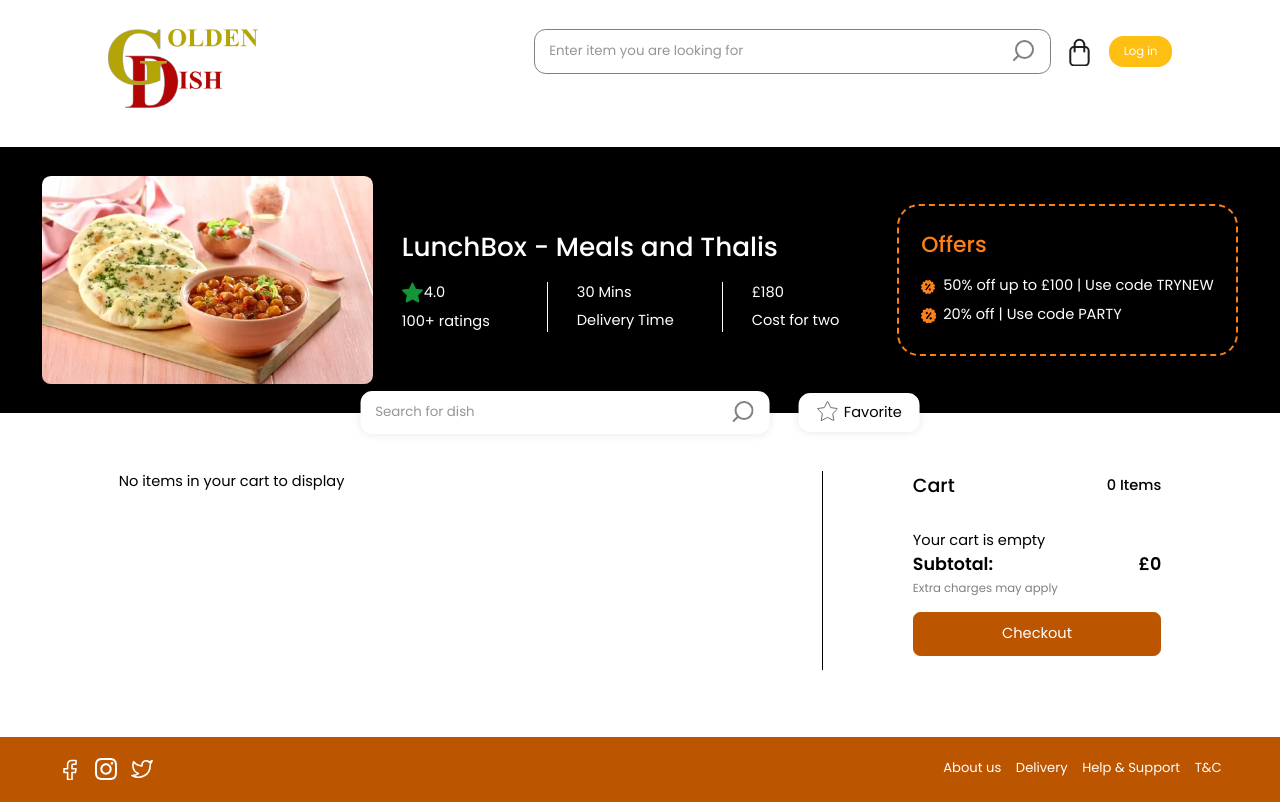
After one commit to sirlawglobal/chinnese-restaurant, a PHP site: page /chinnese-restaurant/cart/index.php in a window 1280 px wide. The commit adds this page. Run offline with PHP 8.4, Linux system fonts and the light colour scheme; some libraries are stand-ins or nearby versions; some web fonts are replaced.

Commit message:
xssx
sxssx

```diff
--- /dev/null
+++ b/cart/index.php
@@ -0,0 +1,356 @@
+<?php require_once __DIR__ . '/../BackEnd/config/init.php';  ?>
+
+<!DOCTYPE html>
+<html lang="en">
+  <head>
+    <meta charset="UTF-8" />
+    <meta name="viewport" content="width=device-width, initial-scale=1.0" />
+    <title>Golden Dish | Cart</title>
+    <link rel="stylesheet" href="../assets/styles/main.css" />
+    <link rel="stylesheet" href="../assets/styles/cart.css" />
+    <!-- Include DOMPurify for sanitization -->
+    <script src="https://cdn.jsdelivr.net/npm/dompurify@2.3.6/dist/purify.min.js"></script>
+  </head>
+  <body>
+    <div id="sprite" class="hidden"></div>
+    <div class="wrapper">
+      <header class="header">
+        <div class="header__top">
+          <div class="flex column">
+            <a href="../" class="header__logo">
+              <img src="../assets/images/logo2.webp" alt="Golden Dish Logo" />
+            </a>
+          </div>
+          <div class="flex justify-end align-center wrap">
+            <div class="header__search">
+              <input
+                type="text"
+                placeholder="Enter item you are looking for"
+                class="search__input"
+                aria-label="Search for menu items"
+              />
+              <button class="search__button" aria-label="Search">
+                <svg class="icon"><use href="#search"></use></svg>
+              </button>
+            </div>
+            <button
+              class="button--cart flex align-center justify-center"
+              aria-label="View cart"
+            >
+              <svg class="icon"><use href="#bag"></use></svg>
+              <span class="cart-badge">0</span>
+            </button>
+            <div class="buttons">
+            <?php  if(isLoggedIn()): ?>
+         <a class="button button-primary" href="../BackEnd/controller/auth/logout.php">Logout</a>
+           <?php  else: ?>
+            <a class="button button-primary" href="../login/">Log in</a>
+              <?php  endif; ?>
+
+              </div>
+            <!-- <button class="button button--signin">Sign in</button> -->
+          </div>
+        </div>
+      </header>
+    </div>
+    <main class="main">
+      <section class="details">
+        <div class="flex align-center justify-center">
+          <div class="details__content flex align-center">
+            <div class="details__image">
+              <img src="../assets/images/cart-img.png" alt="Golden Dish" />
+            </div>
+            <div class="details__info">
+              <h2 class="details__title">LunchBox - Meals and Thalis</h2>
+              <div class="flex info justify-center">
+                <div class="info__details">
+                  <div class="rating flex align-center">
+                    <svg class="icon"><use href="#star"></use></svg>
+                    <span class="rating__text">4.0</span>
+                  </div>
+                  <p class="info__text">100+ ratings</p>
+                </div>
+                <div class="info__details">
+                  <div class="info__text">30 Mins</div>
+                  <div class="info__text">Delivery Time</div>
+                </div>
+                <div class="info__details">
+                  <div class="info__text">£180</div>
+                  <div class="info__text">Cost for two</div>
+                </div>
+              </div>
+            </div>
+          </div>
+          <div class="details__offer">
+            <h3>Offers</h3>
+            <ul class="details_list">
+              <li class="list__item">50% off up to £100 | Use code TRYNEW</li>
+              <li class="list__item">20% off | Use code PARTY</li>
+            </ul>
+          </div>
+        </div>
+      </section>
+      <section class="content">
+        <div class="flex align-center justify-between search-container">
+          <div class="header__search">
+            <input
+              class="search__input"
+              placeholder="Search for dish"
+              aria-label="Search for dish in cart"
+            />
+            <button class="search__button" aria-label="Search cart">
+              <svg class="icon">
+                <use href="#search"></use>
+              </svg>
+            </button>
+          </div>
+          <div class="favourite flex align-center justify-center">
+            <svg class="icon">
+              <use href="#fav"></use>
+            </svg>
+            Favorite
+          </div>
+        </div>
+        <div class="flex justify-center">
+          <div class="dishes">
+            <!-- Dishes will be populated dynamically based on cart items -->
+          </div>
+          <div class="cart">
+            <div class="flex justify-between align-center cart__header">
+              <h3 class="cart__title">Cart</h3>
+              <p class="cart__count">0 Items</p>
+            </div>
+            <div class="cart__content">
+              <!-- Cart items will be populated dynamically -->
+            </div>
+            <div class="cart__subtotal">
+              <div>
+                <p class="cart__subtotal__text">Subtotal:</p>
+                <small class="note">Extra charges may apply</small>
+              </div>
+              <p class="cart__subtotal__price">£0</p>
+            </div>
+            <a href="../checkout/" class="button--checkout">Checkout</a>
+          </div>
+        </div>
+      </section>
+    </main>
+    <footer class="footer flex align-center justify-between">
+      <div class="footer__content">
+        <div class="footer__socials">
+          <a href="#" class="footer__icon">
+            <svg class="icon"><use href="#facebook"></use></svg>
+          </a>
+          <a href="#" class="footer__icon">
+            <svg class="icon"><use href="#insta"></use></svg>
+          </a>
+          <a href="#" class="footer__icon">
+            <svg class="icon"><use href="#twitter"></use></svg>
+          </a>
+        </div>
+      </div>
+      <nav class="footer__nav">
+        <a href="#" class="footer__link">About us</a>
+        <a href="#" class="footer__link">Delivery</a>
+        <a href="#" class="footer__link">Help & Support</a>
+        <a href="#" class="footer__link">T&C</a>
+      </nav>
+    </footer>
+
+    <script>
+      // Load SVG sprite
+      const sprite = document.getElementById("sprite");
+      (async () => {
+        try {
+          const data = await fetch("../assets/icons-sprite.svg").then(
+            (response) => response.text()
+          );
+          sprite.innerHTML = data;
+        } catch (error) {
+          console.error("Error loading SVG sprite:", error);
+        }
+      })();
+
+      document.addEventListener("DOMContentLoaded", function () {
+        const cartContainer = document.querySelector(".cart__content");
+        const dishesContainer = document.querySelector(".dishes");
+        const cartCount = document.querySelector(".cart__count");
+        const cartSubtotal = document.querySelector(".cart__subtotal__price");
+        const cartButton = document.querySelector(".button--cart");
+        const cartBadge = cartButton.querySelector(".cart-badge");
+        let cartItems = JSON.parse(localStorage.getItem("cart")) || [];
+
+        // Function to render cart items and dishes
+        function renderCartItems() {
+          cartContainer.innerHTML = "";
+          dishesContainer.innerHTML = "";
+
+          if (cartItems.length === 0) {
+            cartContainer.innerHTML = '<p class="empty-cart-message">Your cart is empty</p>';
+            dishesContainer.innerHTML = '<p class="empty-dishes-message">No items in your cart to display</p>';
+            cartCount.textContent = "0 Items";
+            cartSubtotal.textContent = "£0";
+            cartBadge.textContent = "0";
+            cartBadge.style.display = "none";
+            return;
+          }
+
+          // Get categories from localStorage
+          const categories = JSON.parse(localStorage.getItem("menu_categories")) || [];
+
+          // Helper function to get category name by id
+          function getCategoryNameById(id) {
+            const category = categories.find(cat => cat.id === id);
+            return category ? category.name : "Unknown";
+          }
+
+          // Render items in cart
+          cartItems.forEach((item, index) => {
+            const categoryName = getCategoryNameById(item.category);
+
+            // Render in cart
+            const cartItem = document.createElement("div");
+            cartItem.className = "cart__item";
+            cartItem.innerHTML = `
+              <p class="dish__origin">from <span>${DOMPurify.sanitize(categoryName)}</span></p>
+              <div class="flex justify-between align-center">
+                <div class="item__details">
+                  <h4 class="item__title">${DOMPurify.sanitize(item.name)} (${DOMPurify.sanitize(item.portion)})</h4>
+                  <p class="item__price">£${(parseFloat(item.price) || 0).toFixed(2)}</p>
+                </div>
+                <div class="cart__actions">
+                  <button class="action__button" aria-label="Decrease quantity of ${DOMPurify.sanitize(item.name)}">-</button>
+                  <input class="item__count" type="number" min="1" value="${item.quantity}" aria-label="Quantity of ${DOMPurify.sanitize(item.name)}" />
+                  <button class="action__button" aria-label="Increase quantity of ${DOMPurify.sanitize(item.name)}">+</button>
+                </div>
+              </div>
+            `;
+            cartContainer.appendChild(cartItem);
+
+            // Render in dishes with full description
+            const dishItem = document.createElement("div");
+            dishItem.className = "dish flex align-center justify-between";
+            dishItem.innerHTML = `
+              <div class="dish__details">
+                <h3 class="dish__title">${DOMPurify.sanitize(item.name)}</h3>
+                <span class="dish__price">£${(parseFloat(item.price) || 0).toFixed(2)}</span>
+                <p class="dish__description">${DOMPurify.sanitize(item.description || "No description available")}</p>
+              </div>
+              <button class="button button--add"  style='visibility:hidden'>Add +</button>
+            `;
+            dishesContainer.appendChild(dishItem);
+          });
+
+          updateCartBadge();
+          updateTotalPrice();
+          initCartItems();
+          initDishButtons();
+        }
+
+        // Function to calculate and update the total price
+        function updateTotalPrice() {
+          let total = 0;
+          cartItems.forEach((item) => {
+            const price = parseFloat(item.price) || 0;
+            const quantity = item.quantity || 1;
+            total += price * quantity;
+          });
+          cartSubtotal.textContent = `£${total.toFixed(2)}`;
+        }
+
+        // Function to update cart badge and count
+        function updateCartBadge() {
+          const totalItems = cartItems.reduce((sum, item) => sum + (item.quantity || 1), 0);
+          cartBadge.textContent = totalItems;
+          cartBadge.style.display = totalItems > 0 ? "flex" : "none";
+          cartCount.textContent = `${totalItems} Item${totalItems !== 1 ? "s" : ""}`;
+          localStorage.setItem("cart", JSON.stringify(cartItems));
+        }
+
+        // Initialize quantity controls for each cart item
+        function initCartItems() {
+          const currentItems = document.querySelectorAll(".cart__item");
+          currentItems.forEach((item, index) => {
+            const minusBtn = item.querySelector(".action__button:first-child");
+            const plusBtn = item.querySelector(".action__button:last-child");
+            const quantityInput = item.querySelector(".item__count");
+
+            // Remove existing listeners to prevent duplicates
+            const newMinusBtn = minusBtn.cloneNode(true);
+            const newPlusBtn = plusBtn.cloneNode(true);
+            minusBtn.replaceWith(newMinusBtn);
+            plusBtn.replaceWith(newPlusBtn);
+
+            newMinusBtn.addEventListener("click", () => {
+              let currentValue = parseInt(quantityInput.value);
+              if (currentValue > 1) {
+                quantityInput.value = currentValue - 1;
+                cartItems[index].quantity = currentValue - 1;
+              } else {
+                cartItems.splice(index, 1);
+                renderCartItems();
+              }
+              updateCartBadge();
+              updateTotalPrice();
+            });
+
+            newPlusBtn.addEventListener("click", () => {
+              let currentValue = parseInt(quantityInput.value);
+              quantityInput.value = currentValue + 1;
+              cartItems[index].quantity = currentValue + 1;
+              updateCartBadge();
+              updateTotalPrice();
+            });
+
+            quantityInput.addEventListener("change", () => {
+              let value = parseInt(quantityInput.value);
+              if (isNaN(value) || value < 1) {
+                quantityInput.value = 1;
+                cartItems[index].quantity = 1;
+              } else {
+                cartItems[index].quantity = value;
+              }
+              updateCartBadge();
+              updateTotalPrice();
+            });
+          });
+        }
+
+        // Initialize add buttons for dishes
+        function initDishButtons() {
+          document.querySelectorAll(".button--add").forEach((button, index) => {
+            // Remove existing listeners to prevent duplicates
+            const newButton = button.cloneNode(true);
+            button.replaceWith(newButton);
+
+            newButton.addEventListener("click", () => {
+              const item = cartItems[index];
+              item.quantity++;
+              updateCartBadge();
+              renderCartItems();
+              cartBadge.classList.add("bump");
+              setTimeout(() => cartBadge.classList.remove("bump"), 300);
+            });
+          });
+        }
+
+        // Initial render
+        renderCartItems();
+
+        // Observe cart container for dynamic updates
+        const observer = new MutationObserver(() => {
+          initCartItems();
+          initDishButtons();
+          updateTotalPrice();
+        });
+
+        if (cartContainer) {
+          observer.observe(cartContainer, {
+            childList: true,
+            subtree: true,
+          });
+        }
+      });
+    </script>
+  </body>
+</html>
--- a/signUp/index.php
+++ b/signUp/index.php
@@ -6,7 +6,7 @@ if(isLoggedIn())
 
   if(isAdmin()){
 $role = true;
-var_dump( $role);die;
+// var_dump( $role);die;
   } else{
  $role = false;
     redirect($url ."menu");
```
Also changed, not shown: BackEnd/config/functions.php (+32 -32 lines), BackEnd/controller/auth/logout.php (added, +15 -0 lines), cart/get_cart.php (added, +13 -0 lines), checkout/index.php (renamed from checkout/index.html, +38 -7 lines), contact/index.php (+14 -2 lines), index.php (renamed from index.html, +13 -1 lines), menu/index.php (renamed from menu/index.html, +12 -2 lines).
